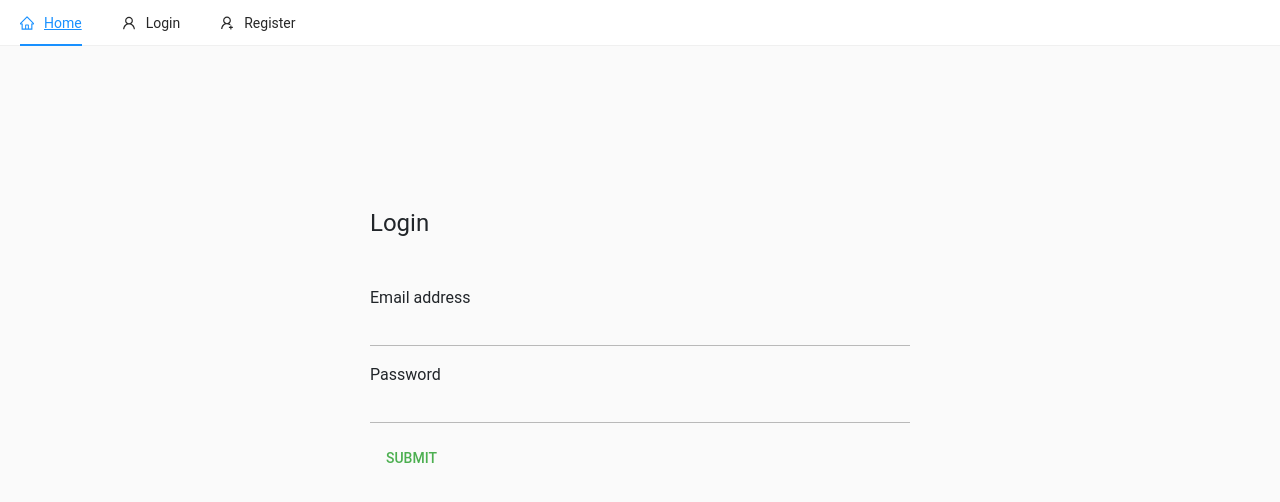
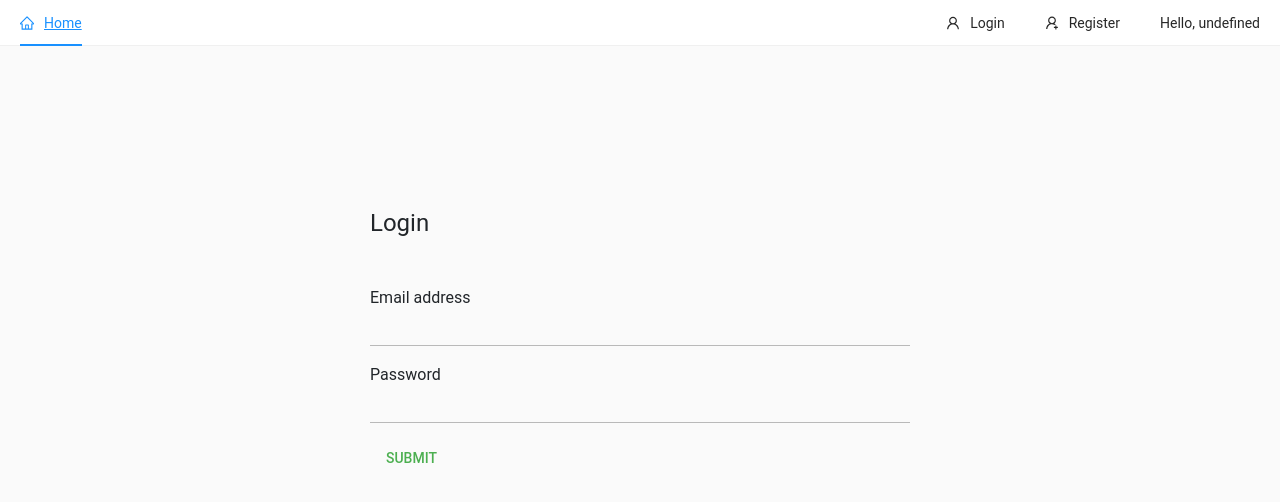
Before and after one commit to rickyhuangdev/react-ecommence-client, a React (Create React App) app: page /login in a window 1280 px wide. Shown: the top 502 px of the page. Built offline with nearby package versions, Linux system fonts and the light colour scheme; no server answers.

Commit message:
create logout layout

```diff
--- a/src/components/nav/header.js
+++ b/src/components/nav/header.js
@@ -1,26 +1,50 @@
-import React, {useState} from 'react';
-import { Menu } from 'antd';
-import {UserOutlined, UserAddOutlined, HomeOutlined, SettingOutlined} from '@ant-design/icons';
-import {Link} from "react-router-dom";
+import React, {useEffect, useState} from 'react';
+import {Menu} from 'antd';
+import {
+    HomeOutlined,
+    LogoutOutlined,
+    ProfileOutlined,
+    SettingOutlined,
+    UserAddOutlined,
+    UserOutlined
+} from '@ant-design/icons';
+import {Link, useHistory} from "react-router-dom";
+import {useSelector} from "react-redux";
 
-const { SubMenu } = Menu;
+const {SubMenu} = Menu;
 const Header = () => {
-    const [current,setCurrent] =useState('home')
+    const {userInfo} = useSelector(state =>({...state.login}))
+     const [user,setUser] = useState({})
+    const [current, setCurrent] = useState('home')
+    const history = useHistory()
+    useEffect(() => {
+        console.log(history)
+      setUser(userInfo)
+    }, [])
     const handleClick = (e) => {
         setCurrent(e.key)
     }
     return (
         <div>
             <Menu onClick={handleClick} selectedKeys={[current]} mode="horizontal">
-                <Menu.Item key="home" icon={<HomeOutlined />}>
+                <Menu.Item key="home" icon={<HomeOutlined/>}>
                     <Link to='/'>Home</Link>
                 </Menu.Item>
-                <Menu.Item key="login" icon={<UserOutlined />} className="float-right">
+
+                    <Menu.Item key="login" icon={<UserOutlined/>} style={{marginLeft: 'auto'}}>
                             <Link to='/login'>Login</Link>
                         </Menu.Item>
-                <Menu.Item key="register" icon={<UserAddOutlined />} className="float-right">
+                    <Menu.Item key="register" icon={<UserAddOutlined/>} className="float-right">
                         <Link to="/register">Register</Link>
                     </Menu.Item>
+
+                    <SubMenu key="SubMenu" title={`Hello, ${user.email}`}>
+                    <Menu.Item key="setting:3" icon={<ProfileOutlined />}>My Profile</Menu.Item>
+                    <Menu.Item key="setting:4" icon={<LogoutOutlined />}>Logout</Menu.Item>
+                    </SubMenu>
+
+
+
             </Menu>
         </div>
     );
--- a/src/store/actions/login.js
+++ b/src/store/actions/login.js
@@ -1,10 +1,12 @@
 import {toast} from "react-toastify";
-import {createUserWithEmailAndPassword, getAuth, signInWithEmailAndPassword} from "firebase/auth";
+import {createUserWithEmailAndPassword, getAuth, signInWithEmailAndPassword,signOut} from "firebase/auth";
+import {auth} from "../../utils/firebase";
+
 
 export const login = (email, password, login = false) => {
 
     return async dispatch => {
-        const auth = getAuth();
+        let auth = getAuth();
         let tokenInfo = null
         if (!login) {
             createUserWithEmailAndPassword(auth, email, password)
@@ -112,3 +114,8 @@ export const saveUserInfo = userInfo => {
         type: 'login/info', payload: userInfo
     }
 }
+export const logout = async ()  => {
+    let auth = getAuth();
+ const result =  await auth.signOut()
+    console.log(result)
+}
```
Lines whose indentation alone changed are shown as unchanged.
